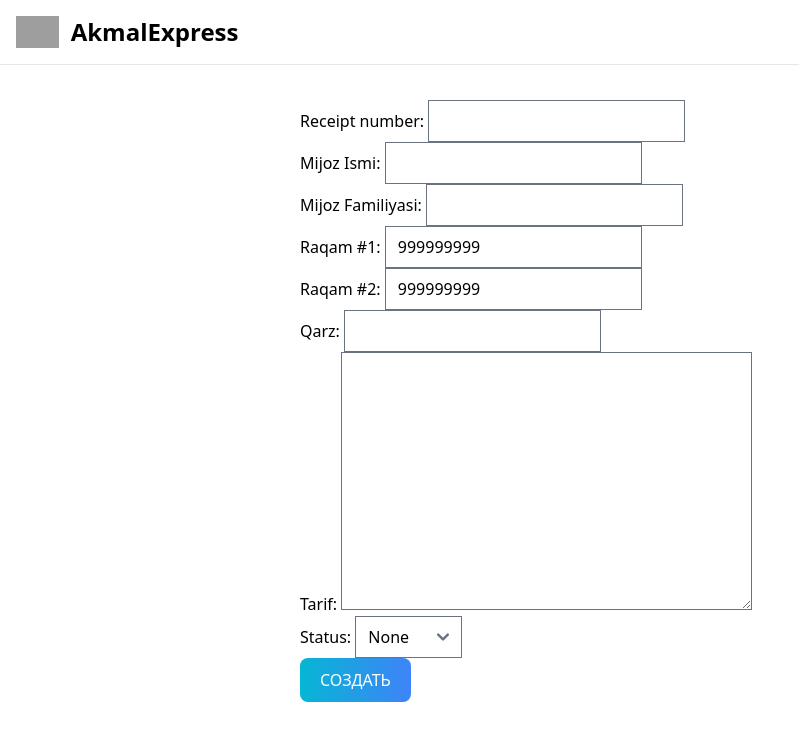
After one commit to xusraw1/akmalexpress, a Django app: page /create/order/ in a window 1280 px wide. The commit adds this page. Shown: the top 741 px of the page, without its empty margins (0-799 px from the left). Run offline with Django 5.2, Linux system fonts and the light colour scheme; style sheets or scripts are compiled from the project's sources; some libraries are stand-ins or nearby versions; grey boxes are pictures that could not be loaded.

Commit message:
#10 Create view and page for create order, then add in admin panel

```diff
--- a/akmalexpress/forms.py
+++ b/akmalexpress/forms.py
@@ -7,3 +7,9 @@ class CreateProductForm(forms.ModelForm):
         model = Product
         fields = ['product_name', 'product_quantity', 'product_price_currency', 'product_price', 'store', 'link',
                   'image1', 'image2']
+
+
+class CreateOrderForm(forms.ModelForm):
+    class Meta:
+        model = Order
+        fields = ['receipt_number', 'first_name', 'last_name', 'phone1', 'phone2', 'debt', 'description', 'status']
--- a/akmalexpress/models.py
+++ b/akmalexpress/models.py
@@ -65,10 +65,10 @@ class Order(models.Model):
     receipt_number = models.PositiveIntegerField(validators=[MaxValueValidator(1500)])
     first_name = models.CharField(max_length=100, verbose_name='Mijoz Ismi')
     last_name = models.CharField(max_length=100, verbose_name='Mijoz Familiyasi')
-    phone1 = models.PositiveIntegerField(validators=[MaxValueValidator(9)], verbose_name='Raqam #1', blank=True,
+    phone1 = models.PositiveIntegerField(verbose_name='Raqam #1', blank=True,
                                          null=True,
                                          default=999999999)
-    phone2 = models.PositiveIntegerField(validators=[MaxValueValidator(9)], verbose_name='Raqam #2', blank=True,
+    phone2 = models.PositiveIntegerField(verbose_name='Raqam #2', blank=True,
                                          null=True,
                                          default=999999999)
     debt = models.DecimalField(validators=[MinValueValidator(0.0)], decimal_places=2, max_digits=7, verbose_name='Qarz',
--- /dev/null
+++ b/akmalexpress/templates/akmalexpress/create_order.html
@@ -0,0 +1,13 @@
+{% extends 'base.html' %}
+{% load tailwind_filters %}
+{% block content %}
+<div style="margin-left: 300px;">
+    <form method="post"> {% csrf_token %}
+        {{ form|crispy }}
+        <button type="submit"
+                class="text-white bg-gradient-to-r from-cyan-500 to-blue-500 hover:bg-gradient-to-bl focus:ring-4 focus:outline-none focus:ring-cyan-300 dark:focus:ring-cyan-800 font-medium rounded-lg text-md px-5 py-2.5 text-center me-2 mb-2">
+            СОЗДАТЬ
+        </button>
+    </form>
+</div>
+{% endblock %}
--- a/akmalexpress/templates/akmalexpress/login.html
+++ b/akmalexpress/templates/akmalexpress/login.html
@@ -2,10 +2,10 @@
 
 {% block content %}
 <div class="max-w-sm justify-center" style="margin-left: 600px">
-    <section class="bg-dark dark:bg-gray-900">
-        <h1 class="text-center">Вход в аккаунт</h1>
+    <section class="bg-gray dark:bg-gray-100">
+        <p class="text-4xl font-semibold text-gray-900 dark:text-white text-center">Вход в аккаунт</p>
         <div class="flex flex-col items-center justify-center px-6 py-8 mx-auto md:h-screen lg:py-0">
-            <div class="w-full max-w-full bg-yellow-500 rounded-lg shadow dark:border md:mt-0 sm:max-w-md xl:p-0 dark:bg-gray-800 dark:border-gray-700">
+            <div class="w-full max-w-full bg-white-500 rounded-lg shadow dark:border md:mt-0 sm:max-w-md xl:p-0 dark:bg-gray-800 dark:border-gray-700">
                 <div class="p-6 space-y-4 md:space-y-6 sm:p-8">
                     <form class="space-y-4 md:space-y-6" method="post"> {% csrf_token %}
                         <div>
--- a/akmalexpress/urls.py
+++ b/akmalexpress/urls.py
@@ -4,6 +4,8 @@ from .views import *
 urlpatterns = [
     path('', index, name='index'),
     path('create/product/', create_product, name='create_product'),
+    path('create/order/', create_order, name='create_order'),
+
     path('login/', login_view, name='login'),
     path('logout/', logout_view, name='logout'),
 ]
--- a/akmalexpress/views.py
+++ b/akmalexpress/views.py
@@ -1,11 +1,45 @@
 from django.shortcuts import render, redirect
-from .forms import CreateProductForm
+from .forms import CreateProductForm, CreateOrderForm
 from django.contrib import messages
 from django.contrib.auth import login, logout, authenticate
+from .models import Product
 
 
 def index(request):
     return render(request, 'index.html')
+
+
+def create_order(request):
+    form = CreateOrderForm()
+    if request.method == 'POST':
+        form = CreateOrderForm(request.POST)
+        product = Product.objects.last()
+        if form.is_valid():
+            order = form.save(commit=False)
+            order.product = product
+            order.user = request.user
+            order.save()
+            messages.success(request, 'Заказ успешно создан')
+            return redirect('/')
+        messages.warning(request, 'Форма заполнено неправильно')
+        return render(request, 'akmalexpress/create_order.html', {'form': form})
+    return render(request, 'akmalexpress/create_order.html', {'form': form})
+
+
+def create_product(request):
+    form = CreateProductForm()
+    context = {'form': form}
+    if request.method == 'POST':
+        form = CreateProductForm(data=request.POST, files=request.FILES)
+        if form.is_valid():
+            product = form.save(commit=False)
+            product.username = request.user
+            product.save()
+            messages.success(request, "Продукт добавлен")
+            return redirect('create_order')
+        messages.error(request, "Форма заполнена неверно")
+        return render(request, 'akmalexpress/create_product.html', context)
+    return render(request, 'akmalexpress/create_product.html', context)
 
 
 def login_view(request):
@@ -26,19 +60,3 @@ def logout_view(request):
     logout(request)
     messages.warning(request, "Вы вышли из аккаунта")
     return redirect('login')
-
-
-def create_product(request):
-    form = CreateProductForm()
-    context = {'form': form}
-    if request.method == 'POST':
-        form = CreateProductForm(data=request.POST, files=request.FILES)
-        if form.is_valid():
-            product = form.save(commit=False)
-            product.username = request.user
-            product.save()
-            messages.success(request, "Продукт добавлен")
-            return redirect('/')
-        messages.error(request, "Форма заполнена неверно")
-        return render(request, 'akmalexpress/create_product.html', context)
-    return render(request, 'akmalexpress/create_product.html', context)
--- a/templates/navbar.html
+++ b/templates/navbar.html
@@ -1,6 +1,6 @@
 <nav class="bg-white dark:bg-gray-900 fixed w-full z-20 top-0 start-0 border-b border-gray-200 dark:border-gray-600">
     <div class="max-w-screen-xl flex flex-wrap items-center justify-between mx-auto p-4">
-        <a href="https://flowbite.com/" class="flex items-center space-x-3 rtl:space-x-reverse">
+        <a href="/" class="flex items-center space-x-3 rtl:space-x-reverse">
             <img src="https://flowbite.com/docs/images/logo.svg" class="h-8" alt="Flowbite Logo">
             <span class="self-center text-2xl font-semibold whitespace-nowrap dark:text-white">AkmalExpress</span>
         </a>
--- a/templates/sidebar.html
+++ b/templates/sidebar.html
@@ -17,7 +17,10 @@
 <aside id="sidebar-multi-level-sidebar"
        class="fixed top-0 left-0 z-40 w-64 h-screen transition-transform -translate-x-full sm:translate-x-0"
        aria-label="Sidebar">
-    <div class="h-full px-3 py-4 overflow-y-auto bg-gray-50 dark:bg-gray-800">
+    <div class="h-full px-4 py-2 overflow-y-auto bg-blue-200 dark:bg-gray-800">
+        <h1 class="text-5xl font-black text-blue-600 dark:text-white">Akmal</h1>
+        <h1 class="text-5xl font-black text-red-600 dark:text-white" style="position: relative; top: -30px;">
+            Express</h1>
         <ul class="flex flex-col space-y-2 font-medium">
             <li>
                 <a href="#"
```
Also changed, not shown: akmalexpress/admin.py (+7 -0 lines), templates/index.html (+4 -4 lines).
